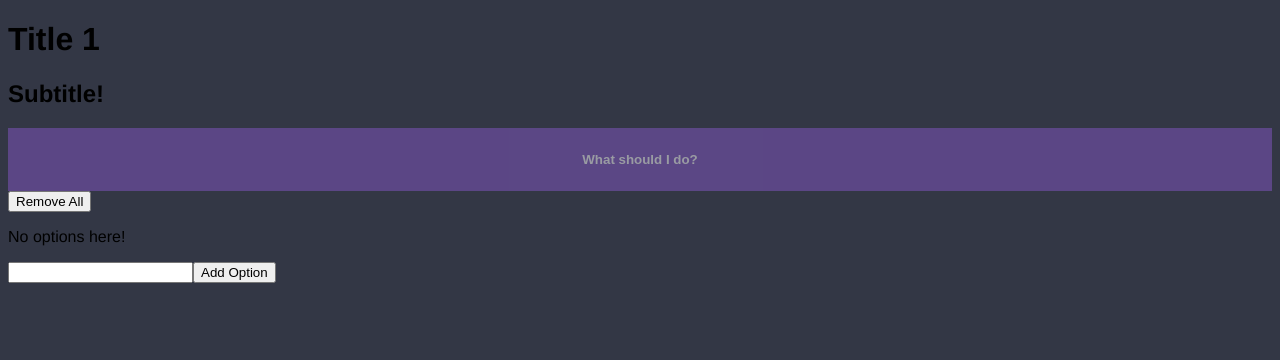
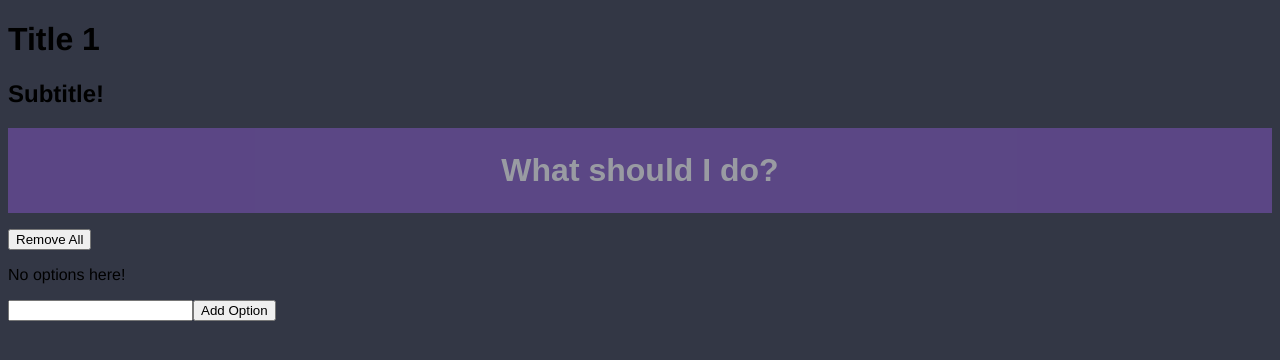
Before and after one commit to abuuzayr/pilihan, a Gatsby app: page / in a window 1280 px wide. Shown: the top 360 px of the page. Built offline with nearby package versions, Linux system fonts and the light colour scheme.

Commit message:
Convert styling to use css variables

```diff
--- a/src/components/Action.js
+++ b/src/components/Action.js
@@ -7,8 +7,8 @@ const Button = styled.button`
     border-bottom: .6rem solid darken(var(--purple), 10%);
     color: white;
     font-weight: bold;
-    font-size: $l-size;
-    margin-bottom: $m-size;
+    font-size: var(--l-size);
+    margin-bottom: var(--m-size);
     padding: 2.4rem;
     width: 100%;
 
@@ -16,7 +16,7 @@ const Button = styled.button`
         opacity: .5;
     }
 
-    @media (min-width: var(--desktop-breakpoint)) {
+    @media (min-width: 45rem) {
         .big-button {
             margin-bottom: var(--xl-size);
         }
@@ -25,7 +25,7 @@ const Button = styled.button`
     ${props => props.isLink && css`
         background: none;
         border: none;
-        color: $off-white;
+        color: var(--off-white);
         padding: 0;
     `}
 `
```
